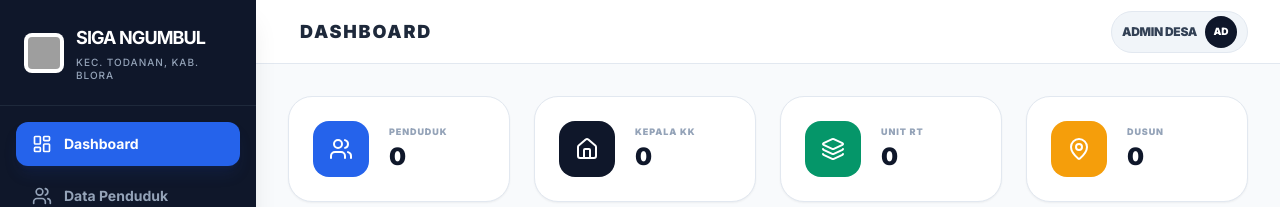
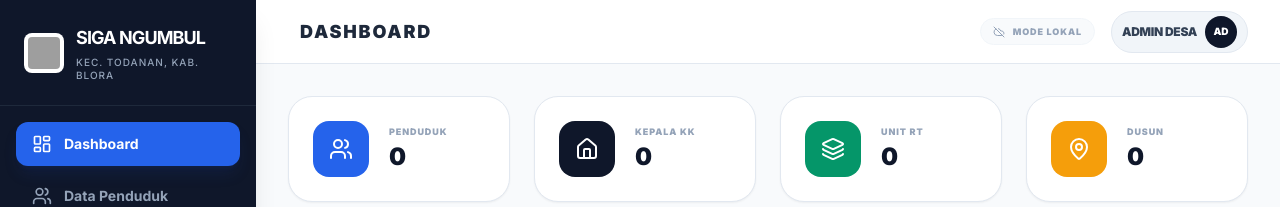
Before and after one commit to febrianataum-pixel/sigembul, a React (Vite) app: page / in a window 1280 px wide. Shown: the top 207 px of the page. Built offline with nearby package versions, Linux system fonts and the light colour scheme; grey boxes are pictures that could not be loaded.

Commit message:
Update perbaikan bug

```diff
--- a/App.tsx
+++ b/App.tsx
@@ -139,13 +139,7 @@ const App: React.FC = () => {
   };
 
   return (
-    <Layout activeTab={activeTab} setActiveTab={setActiveTab} config={config}>
-      {isSyncing && (
-        <div className="fixed bottom-4 right-4 z-[999] bg-emerald-600 text-white px-5 py-2.5 rounded-2xl text-[10px] font-black uppercase flex items-center space-x-3 shadow-2xl animate-in fade-in slide-in-from-bottom-4">
-          <div className="w-2 h-2 bg-white rounded-full animate-ping"></div>
-          <span>Cloud Sync Active...</span>
-        </div>
-      )}
+    <Layout activeTab={activeTab} setActiveTab={setActiveTab} config={config} isSyncing={isSyncing}>
       {renderContent()}
     </Layout>
   );
--- a/components/Layout.tsx
+++ b/components/Layout.tsx
@@ -11,7 +11,10 @@ import {
   Archive,
   Baby,
   PanelLeftClose,
-  PanelLeftOpen
+  PanelLeftOpen,
+  Cloud,
+  CloudOff,
+  RefreshCcw
 } from 'lucide-react';
 import { AppConfig } from '../types';
 
@@ -20,9 +23,10 @@ interface LayoutProps {
   activeTab: string;
   setActiveTab: (tab: string) => void;
   config: AppConfig;
+  isSyncing?: boolean;
 }
 
-const Layout: React.FC<LayoutProps> = ({ children, activeTab, setActiveTab, config }) => {
+const Layout: React.FC<LayoutProps> = ({ children, activeTab, setActiveTab, config, isSyncing }) => {
   const [isMobileMenuOpen, setIsMobileMenuOpen] = useState(false);
   const [isSidebarCollapsed, setIsSidebarCollapsed] = useState(false);
 
@@ -89,7 +93,7 @@ const Layout: React.FC<LayoutProps> = ({ children, activeTab, setActiveTab, conf
             }`}
           >
             {isSidebarCollapsed ? <PanelLeftOpen size={20} /> : <PanelLeftClose size={20} />}
-            {!isSidebarCollapsed && <span>Sembunyikan</span>}
+            {!isSidebarCollapsed && <span className="font-bold text-sm">Sembunyikan</span>}
           </button>
           <div className="mt-4 pt-4 border-t border-slate-800/50 text-center">
              <p className={`text-[10px] font-bold text-slate-600 ${isSidebarCollapsed ? 'hidden' : 'block'}`}>OneNine Studio | 2026</p>
@@ -111,7 +115,27 @@ const Layout: React.FC<LayoutProps> = ({ children, activeTab, setActiveTab, conf
               {menuItems.find(i => i.id === activeTab)?.label}
             </h2>
           </div>
-          <div className="flex items-center">
+          <div className="flex items-center space-x-2 md:space-x-4">
+             {/* Cloud Sync Status Indicator */}
+             <div className={`hidden sm:flex items-center space-x-2 px-3 py-1.5 rounded-full border transition-all ${
+               config.firebaseConfig?.enabled
+                 ? 'bg-emerald-50 border-emerald-100 text-emerald-600'
+                 : 'bg-slate-50 border-slate-100 text-slate-400'
+             }`}>
+                {config.firebaseConfig?.enabled ? (
+                  isSyncing ? (
+                    <RefreshCcw size={12} className="animate-spin" />
+                  ) : (
+                    <Cloud size={12} />
+                  )
+                ) : (
+                  <CloudOff size={12} />
+                )}
+                <span className="text-[9px] font-black uppercase tracking-widest whitespace-nowrap">
+                  {config.firebaseConfig?.enabled ? (isSyncing ? 'Sinkronisasi...' : 'Cloud Aktif') : 'Mode Lokal'}
+                </span>
+             </div>
+
              <div className="flex items-center space-x-2 bg-slate-100 px-2.5 py-1 rounded-full border border-slate-200">
                 <span className="text-[8px] md:text-xs font-black text-slate-700 uppercase tracking-tight max-w-[60px] md:max-w-none truncate">
                   {config.operatorName || 'OPERATOR'}
```
